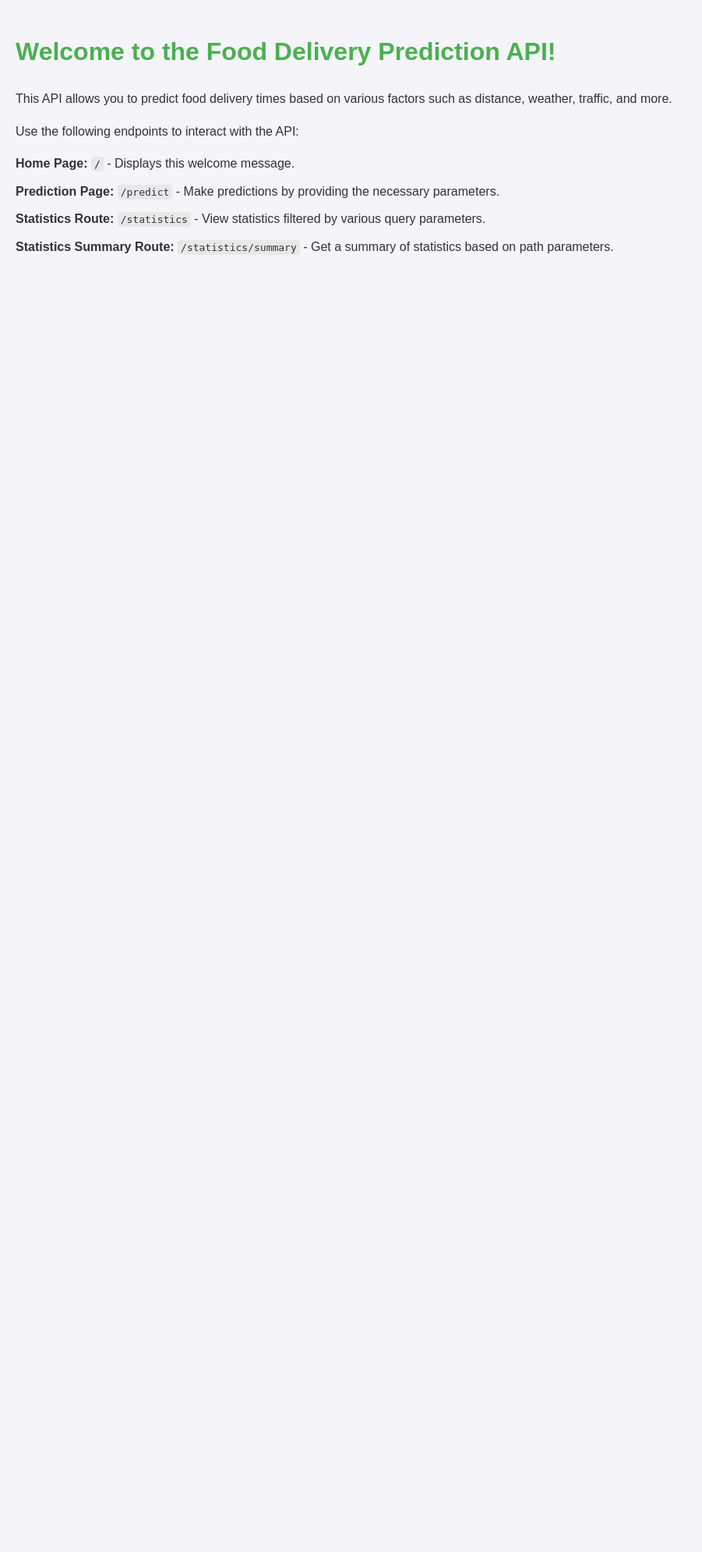
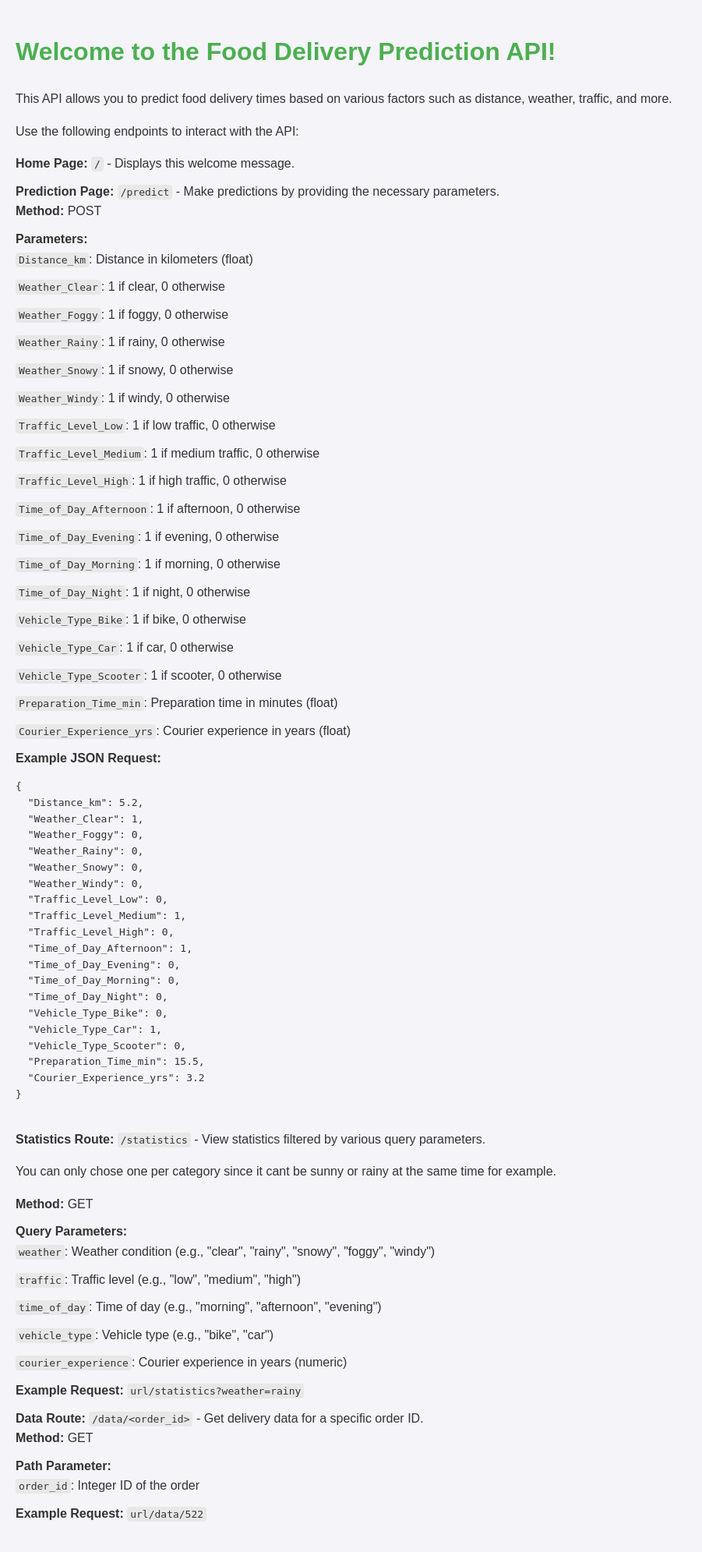
Before and after one commit to felixhommels/mcsbt-adv-python-gp, a Flask app: page / in a window 1280 px wide. Shown: the whole page at 78% size, without its empty margins (0-901 px from the left). Before the commit the page ends 327 px from the top, so only its background shows below. Run offline with Flask 3, Linux system fonts and the light colour scheme.

Commit message:
All endpoints working as intended, front end only provided for prediction model and homepage)

```diff
--- a/first_part_flask/gp_flask.py
+++ b/first_part_flask/gp_flask.py
@@ -66,7 +66,10 @@ def predict():
         input_df = input_df.reindex(columns=model.feature_names_in_, fill_value=0)
         prediction = model.predict(input_df)
 
-        return jsonify({"predicted_delivery_time": prediction[0]})
+        if request.is_json:
+            return jsonify({"predicted_delivery_time": round(prediction[0], 2)})
+        else:
+            return render_template("prediction.html", prediction=round(prediction[0], 2))
 
     return render_template("prediction.html", prediction=None)
 
@@ -86,61 +89,54 @@ def statistics():
     # Load the data
     data = pd.read_csv("data/Food_Delivery_times.csv")
 
+    if courier_experience is not None:
+        try:
+            courier_experience = float(courier_experience)
+        except ValueError:
+            return jsonify({"error": "Invalid value for courier_experience. Must be a number."}), 400
+
     def get_weather_stats(data, weather):
         if weather:
             data = data[data['Weather'] == weather.title()]
-
-        weather_stats = {
+        return {
             "average_distance_km": data["Distance_km"].mean(),
             "average_preparation_time_min": data["Preparation_Time_min"].mean(),
             "average_courier_experience_yrs": data["Courier_Experience_yrs"].mean(),
             "average_delivery_time_min": data["Delivery_Time_min"].mean()
         }
 
-        return weather_stats
-
     def get_traffic_stats(data, traffic):
         if traffic:
             data = data[data['Traffic_Level'] == traffic.title()]
-
-        traffic_stats = {
+        return {
             "average_distance_km": data["Distance_km"].mean(),
             "average_preparation_time_min": data["Preparation_Time_min"].mean(),
             "average_courier_experience_yrs": data["Courier_Experience_yrs"].mean(),
             "average_delivery_time_min": data["Delivery_Time_min"].mean()
         }
 
-        return traffic_stats
-
     def get_time_of_day_stats(data, time_of_day):
         if time_of_day:
             data = data[data['Time_of_Day'] == time_of_day.title()]
-
-        time_of_day_stats = {
+        return {
             "average_distance_km": data["Distance_km"].mean(),
             "average_preparation_time_min": data["Preparation_Time_min"].mean(),
             "average_courier_experience_yrs": data["Courier_Experience_yrs"].mean(),
             "average_delivery_time_min": data["Delivery_Time_min"].mean()
         }
 
-        return time_of_day_stats
-
     def get_vehicle_type_stats(data, vehicle_type):
         if vehicle_type:
             data = data[data['Vehicle_Type'] == vehicle_type.title()]
-
-        vehicle_type_stats = {
+        return {
             "average_distance_km": data["Distance_km"].mean(),
             "average_preparation_time_min": data["Preparation_Time_min"].mean(),
             "average_courier_experience_yrs": data["Courier_Experience_yrs"].mean(),
             "average_delivery_time_min": data["Delivery_Time_min"].mean()
         }
 
-        return vehicle_type_stats
-
     def get_courier_experience_stats(data, courier_experience):
         data["Courier_Experience_Group"] = pd.cut(data["Courier_Experience_yrs"], bins=[0, 1, 3, 5, 10], labels=["0-1", "1-3", "3-5", "5-10"])
-
         if courier_experience is not None:
             if 0 < courier_experience <= 1:
                 experience_group = "0-1"
@@ -154,15 +150,11 @@ def statistics():
                 return None
 
             data = data[data["Courier_Experience_Group"] == experience_group]
-
-            courier_experience_stats = {
+            return {
                 "average_distance_km": data["Distance_km"].mean(),
                 "average_preparation_time_min": data["Preparation_Time_min"].mean(),
-                "average_courier_experience_yrs": data["Courier_Experience_yrs"].mean(),
                 "average_delivery_time_min": data["Delivery_Time_min"].mean()
             }
-
-            return courier_experience_stats
 
     stats = {}
 
@@ -178,7 +170,7 @@ def statistics():
     if vehicle_type:
         v_stats = get_vehicle_type_stats(data, vehicle_type)
         stats[f"vehicle_type_stats_{vehicle_type}"] = v_stats
-    if courier_experience:
+    if courier_experience is not None:
         c_stats = get_courier_experience_stats(data, courier_experience)
         stats[f"courier_experience_stats_{courier_experience}"] = c_stats
 
--- a/first_part_flask/templates/welcome.html
+++ b/first_part_flask/templates/welcome.html
@@ -45,15 +45,134 @@
       <li>
         <strong>Prediction Page:</strong> <code>/predict</code> - Make
         predictions by providing the necessary parameters.
+        <ul>
+          <li><strong>Method:</strong> POST</li>
+          <li>
+            <strong>Parameters:</strong>
+            <ul>
+              <li><code>Distance_km</code>: Distance in kilometers (float)</li>
+              <li><code>Weather_Clear</code>: 1 if clear, 0 otherwise</li>
+              <li><code>Weather_Foggy</code>: 1 if foggy, 0 otherwise</li>
+              <li><code>Weather_Rainy</code>: 1 if rainy, 0 otherwise</li>
+              <li><code>Weather_Snowy</code>: 1 if snowy, 0 otherwise</li>
+              <li><code>Weather_Windy</code>: 1 if windy, 0 otherwise</li>
+              <li>
+                <code>Traffic_Level_Low</code>: 1 if low traffic, 0 otherwise
+              </li>
+              <li>
+                <code>Traffic_Level_Medium</code>: 1 if medium traffic, 0
+                otherwise
+              </li>
+              <li>
+                <code>Traffic_Level_High</code>: 1 if high traffic, 0 otherwise
+              </li>
+              <li>
+                <code>Time_of_Day_Afternoon</code>: 1 if afternoon, 0 otherwise
+              </li>
+              <li>
+                <code>Time_of_Day_Evening</code>: 1 if evening, 0 otherwise
+              </li>
+              <li>
+                <code>Time_of_Day_Morning</code>: 1 if morning, 0 otherwise
+              </li>
+              <li><code>Time_of_Day_Night</code>: 1 if night, 0 otherwise</li>
+              <li><code>Vehicle_Type_Bike</code>: 1 if bike, 0 otherwise</li>
+              <li><code>Vehicle_Type_Car</code>: 1 if car, 0 otherwise</li>
+              <li>
+                <code>Vehicle_Type_Scooter</code>: 1 if scooter, 0 otherwise
+              </li>
+              <li>
+                <code>Preparation_Time_min</code>: Preparation time in minutes
+                (float)
+              </li>
+              <li>
+                <code>Courier_Experience_yrs</code>: Courier experience in years
+                (float)
+              </li>
+            </ul>
+          </li>
+          <li>
+            <strong>Example JSON Request:</strong>
+            <pre>
+{
+  "Distance_km": 5.2,
+  "Weather_Clear": 1,
+  "Weather_Foggy": 0,
+  "Weather_Rainy": 0,
+  "Weather_Snowy": 0,
+  "Weather_Windy": 0,
+  "Traffic_Level_Low": 0,
+  "Traffic_Level_Medium": 1,
+  "Traffic_Level_High": 0,
+  "Time_of_Day_Afternoon": 1,
+  "Time_of_Day_Evening": 0,
+  "Time_of_Day_Morning": 0,
+  "Time_of_Day_Night": 0,
+  "Vehicle_Type_Bike": 0,
+  "Vehicle_Type_Car": 1,
+  "Vehicle_Type_Scooter": 0,
+  "Preparation_Time_min": 15.5,
+  "Courier_Experience_yrs": 3.2
+}
+            </pre>
+          </li>
+        </ul>
       </li>
       <li>
         <strong>Statistics Route:</strong> <code>/statistics</code> - View
         statistics filtered by various query parameters.
+        <p>
+          You can only chose one per category since it cant be sunny or rainy at
+          the same time for example.
+        </p>
+        <ul>
+          <li><strong>Method:</strong> GET</li>
+          <li>
+            <strong>Query Parameters:</strong>
+            <ul>
+              <li>
+                <code>weather</code>: Weather condition (e.g., "clear", "rainy",
+                "snowy", "foggy", "windy")
+              </li>
+              <li>
+                <code>traffic</code>: Traffic level (e.g., "low", "medium",
+                "high")
+              </li>
+              <li>
+                <code>time_of_day</code>: Time of day (e.g., "morning",
+                "afternoon", "evening")
+              </li>
+              <li>
+                <code>vehicle_type</code>: Vehicle type (e.g., "bike", "car")
+              </li>
+              <li>
+                <code>courier_experience</code>: Courier experience in years
+                (numeric)
+              </li>
+            </ul>
+          </li>
+          <li>
+            <strong>Example Request:</strong>
+            <code>url/statistics?weather=rainy</code>
+          </li>
+        </ul>
       </li>
       <li>
-        <strong>Statistics Summary Route:</strong>
-        <code>/statistics/summary</code> - Get a summary of statistics based on
-        path parameters.
+        <strong>Data Route:</strong> <code>/data/&lt;order_id&gt;</code> - Get
+        delivery data for a specific order ID.
+        <ul>
+          <li><strong>Method:</strong> GET</li>
+          <li>
+            <strong>Path Parameter:</strong>
+            <ul>
+              <li><code>order_id</code>: Integer ID of the order</li>
+            </ul>
+          </li>
+          <li>
+            <strong>Example Request:</strong>
+            <code>url/data/522</code>
+          </li>
+        </ul>
       </li>
     </ul>
   </body>
```
Also changed, not shown: first_part_flask/templates/prediction.html (+5 -6 lines).
